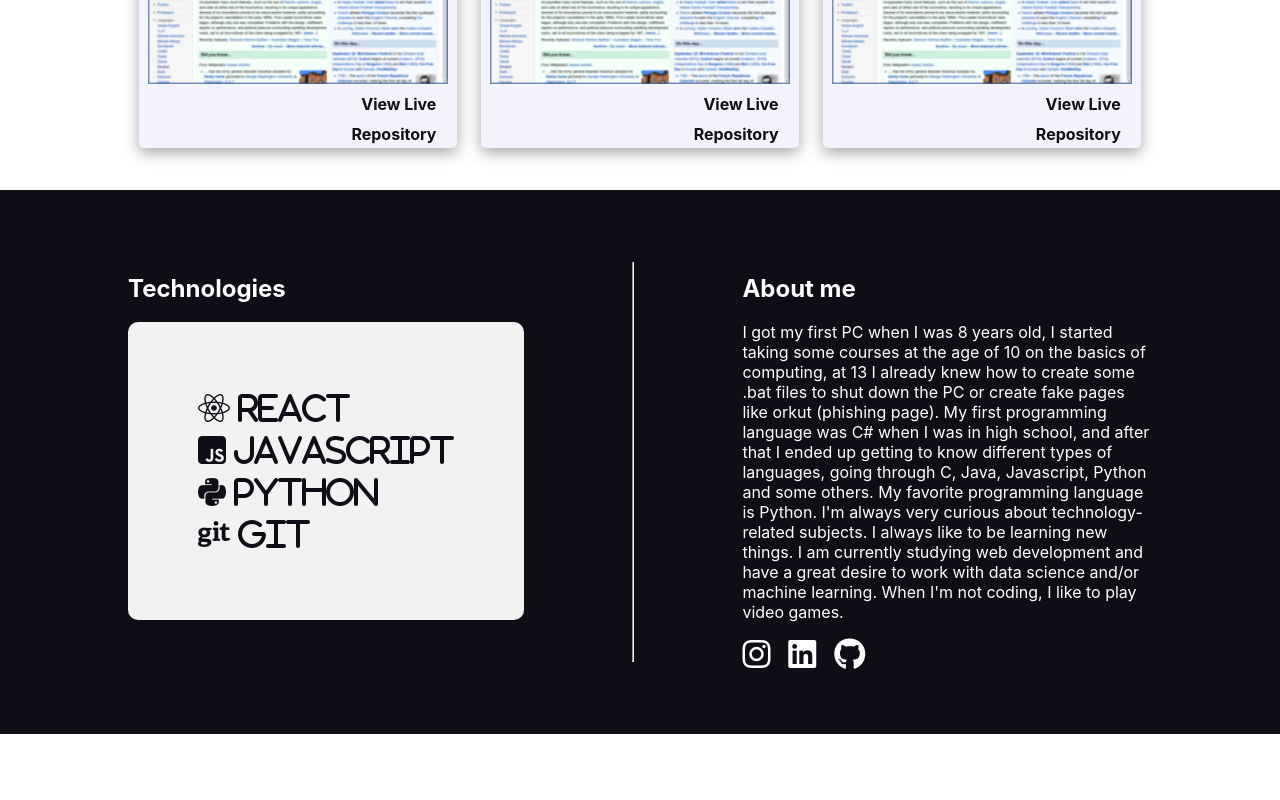
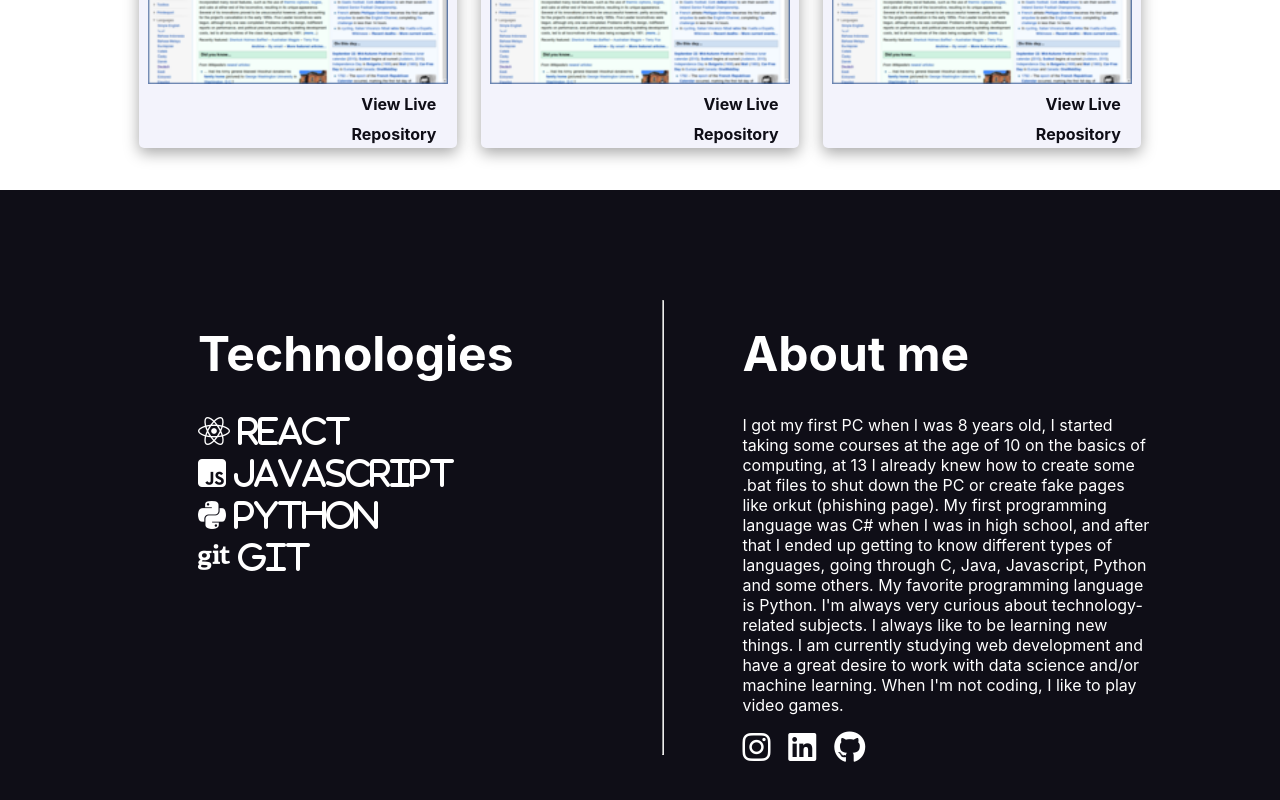
Before and after one commit to BSY-Development/React-Portfolio, a React (Create React App) app in the folder portfolio/: page / in a window 1280 px wide. Shown: the part 1682-2482 px from the top of the page. Before the commit the page ends 2416 px from the top, so only its background shows below. Built offline with nearby package versions, Linux system fonts and the light colour scheme.

Commit message:
Finalizado parte do about desktop

```diff
--- a/portfolio/src/Components/About.js
+++ b/portfolio/src/Components/About.js
@@ -3,9 +3,9 @@ import '../Styles/About.css';
 
 function About() {
   return (
-    <div className="about-me">
-      <div>
-        <h2>Technologies</h2>
+    <div id="about" className="about-me">
+      <div className="tech-div">
+        <h1 className="title-about">Technologies</h1>
         <div className="technologies">
           <i className="fab fa-react margin-icon"> React</i>
           <i className="fab fa-js-square margin-icon"> Javascript</i>
@@ -15,14 +15,14 @@ function About() {
       </div>
       <hr />
       <div className="about-right">
-        <h2>About me</h2>
+        <h1 className="title-about">About me</h1>
         <p>
           I got my first PC when I was 8 years old, I started taking some courses at the age of 10 on the basics of computing, at 13 I already knew how to create some .bat files to shut down the PC or create fake pages like orkut (phishing page). My first programming language was C# when I was in high school, and after that I ended up getting to know different types of languages, going through C, Java, Javascript, Python and some others. My favorite programming language is Python. I'm always very curious about technology-related subjects. I always like to be learning new things. I am currently studying web development and have a great desire to work with data science and/or machine learning. When I'm not coding, I like to play video games.
         </p>
         <div className="social-div">
-          <a href="/"><i className="fab fa-instagram social-media"></i></a>
-          <a href="/"><i className="fab fa-linkedin social-media"></i></a>
-          <a href="/"><i className="fab fa-github social-media"></i></a>
+          <a href="https://www.instagram.com/bsy.development/" target="_blank" rel="noopener noreferrer"><i className="fab fa-instagram social-media"></i></a>
+          <a href="https://www.linkedin.com/in/bruno-yamamoto/" target="_blank" rel="noopener noreferrer"><i className="fab fa-linkedin social-media"></i></a>
+          <a href="https://github.com/BSY-Development" target="_blank" rel="noopener noreferrer"><i className="fab fa-github social-media"></i></a>
         </div>
       </div>
     </div>
--- a/portfolio/src/Components/Navbar.js
+++ b/portfolio/src/Components/Navbar.js
@@ -7,7 +7,7 @@ function Navbar() {
       <a href="/">Bruno Yamamoto</a>
       <div>
         <a className="nav-option" href="#products">Projects</a>
-        <a className="nav-option" href="/">About</a>
+        <a className="nav-option" href="#about">About</a>
         <a className="nav-option" href="/">Contact</a>
       </div>
     </div>
--- a/portfolio/src/Styles/About.css
+++ b/portfolio/src/Styles/About.css
@@ -3,20 +3,31 @@
   color: white;
   display: flex;
   justify-content: space-around;
-  padding: 5% 10%;
+  padding: 8% 10%;
 }
 
 .fab {
   font-size: 32px;
 }
 
+.fab:hover {
+  cursor: pointer;
+}
+
 .technologies {
-  background-color: #F2F2F2;
-  color: #0F0E17;
+  color: white;
   border-radius: 10px;
   display: flex;
   flex-direction: column;
-  padding: 70px;
+}
+
+.title-about {
+  font-weight: 700;
+  font-size: 3rem;
+}
+
+.tech-div {
+  padding: 0 70px;
 }
 
 .about-right {
```
